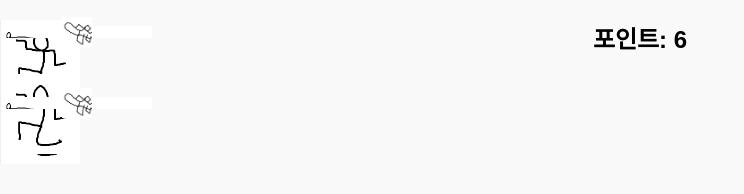
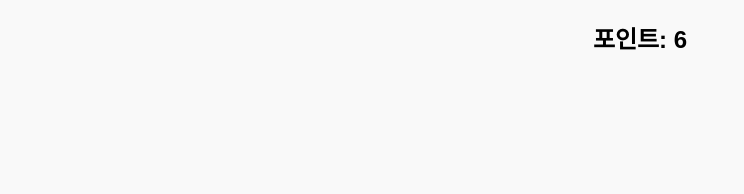
Before and after one commit to bhebiboc/bhebiboc.github.io, a plain HTML site: page index.html in a window 1280 px wide. Both pictures are taken after a click on the button "시작". Shown: the whole page, without its empty margins (0-744 px from the left). Drawn offline with Linux system fonts and the light colour scheme.

Commit message:
Update index.html

```diff
--- a/index.html
+++ b/index.html
@@ -50,7 +50,7 @@
       background-repeat: no-repeat;
       background-position: center;
       border: none;
-      background-image: url('cstest/dancinmanbtn.png'); /* PNG 디자인 경로 설정 */
+      background-image: url(''); /* PNG 디자인 경로 설정 */
       transition: transform 0.1s ease;
     }
     .game-button:active {
@@ -64,13 +64,13 @@
     }
     .game-slider::-webkit-slider-runnable-track {
       height: 12px;
-      background: url('cstest/slider.png'); /* PNG 슬라이더 트랙 경로 */
+      background: url(''); /* PNG 슬라이더 트랙 경로 */
       background-size: cover;
     }
     .game-slider::-webkit-slider-thumb {
       -webkit-appearance: none;
       width: 30px; height: 30px;
-      background: url('cstest/planesb.png'); /* PNG 슬라이더 버튼 경로 */
+      background: url(''); /* PNG 슬라이더 버튼 경로 */
       background-size: cover;
       margin-top: -9px;
     }
@@ -114,32 +114,35 @@
 <script>
   const pointDisplay = document.getElementById('point-display');
   const resultScreen = document.getElementById('result-screen');
-
   const buttons = ["btn1", "btn2", "btn3"].map(id => document.getElementById(id));
   const sliders = ["slider1", "slider2"].map(id => document.getElementById(id));
-
   let point = 0;
   let buttonInteractions = { btn1: 0, btn2: 0, btn3: 0 };
   let sliderInteractions = { slider1: 0, slider2: 0 };
 
   function randomPosition(el) {
     const game = document.getElementById('game');
-    const maxX = game.clientWidth - el.offsetWidth;
-    const maxY = game.clientHeight - el.offsetHeight;
-    el.style.left = Math.random() * maxX + 'px';
-    el.style.top = (Math.random() * (maxY - 100) + 100) + 'px';
+    const maxX = window.innerWidth - el.offsetWidth;
+    const maxY = window.innerHeight - el.offsetHeight - 100;
+    el.style.left = Math.floor(Math.random() * maxX) + 'px';
+    el.style.top = Math.floor(Math.random() * maxY + 100) + 'px';
+  }
+
+  function distributeGUI() {
+    [...buttons, ...sliders].forEach(el => {
+      el.style.position = 'absolute';
+      el.style.display = 'block';
+      randomPosition(el);
+    });
   }
 
   buttons.forEach(btn => {
-    randomPosition(btn);
     btn.addEventListener('click', () => {
-      point += 0; // 기본적으로 포인트는 시간 기반으로 증가
       buttonInteractions[btn.id]++;
     });
   });
 
   sliders.forEach(slider => {
-    randomPosition(slider);
     let lastValue = slider.value;
     slider.addEventListener('input', () => {
       if (Math.abs(slider.value - lastValue) >= 5) {
@@ -174,6 +177,7 @@
   function startGame() {
     document.getElementById('start-screen').style.display = 'none';
     document.getElementById('game').style.display = 'block';
+    distributeGUI();
     let duration = 20;
     let interval = setInterval(() => {
       if (duration <= 0) {
```
